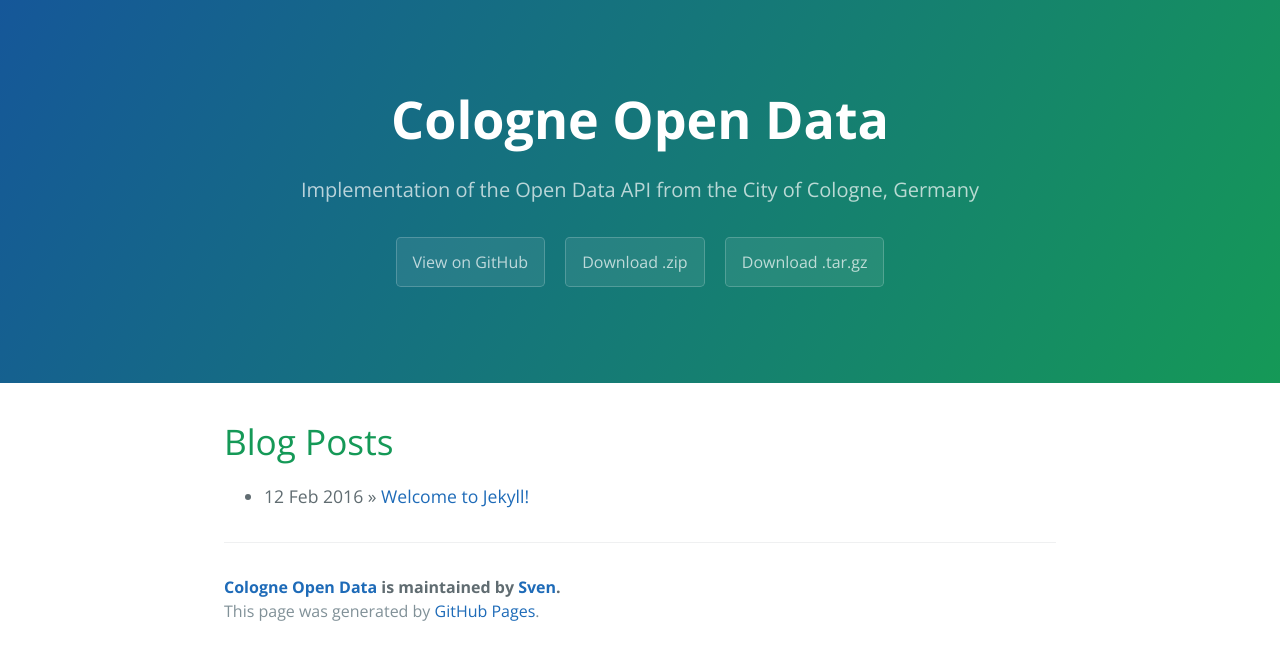
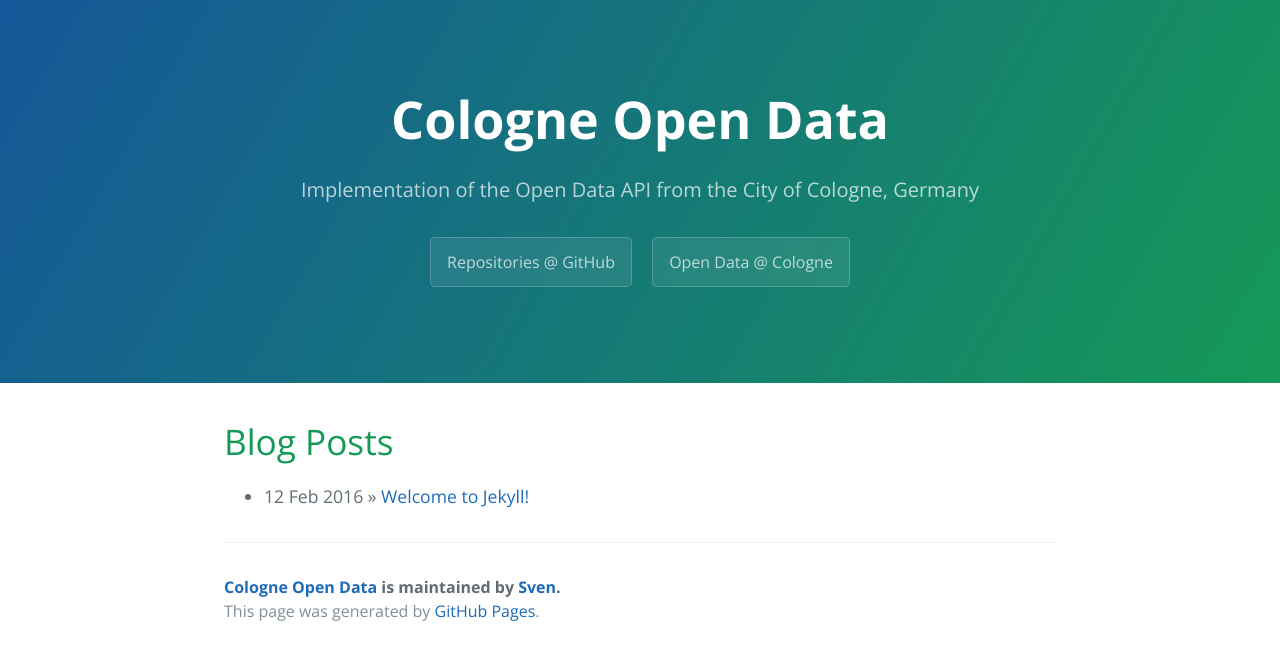
Before and after one commit to CologneOpenData/CologneOpenData.github.io, a Jekyll site: the page built from index.html, in a window 1280 px wide. Shown: the top 660 px of the page. Built offline with Jekyll 4.4.1, drawn with Linux system fonts in a browser that asks for light colours; the list of posts is cut into pages by our own code.

Commit message:
page header with useful hyperlinks

```diff
--- a/_includes/page-header.html
+++ b/_includes/page-header.html
@@ -1,7 +1,6 @@
 <section class="page-header">
   <h1 class="project-name">{{ site.title }}</h1>
   <h2 class="project-tagline">{{ site.tagline }}</h2>
-  <a href="#" class="btn">View on GitHub</a>
-  <a href="#" class="btn">Download .zip</a>
-  <a href="#" class="btn">Download .tar.gz</a>
+  <a href="https://github.com/CologneOpenData" class="btn">Repositories @ GitHub</a>
+  <a href="https://www.offenedaten-koeln.de/" class="btn">Open Data @ Cologne</a>
 </section>
```
